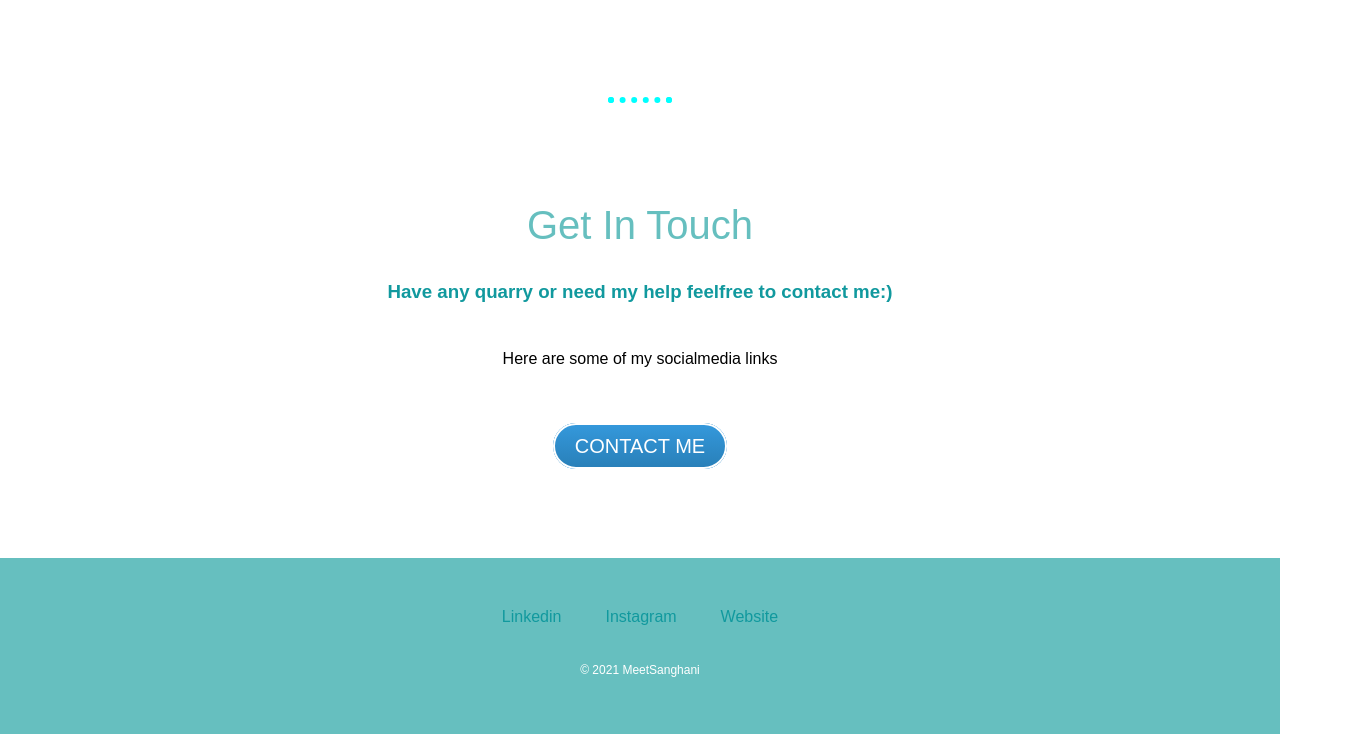
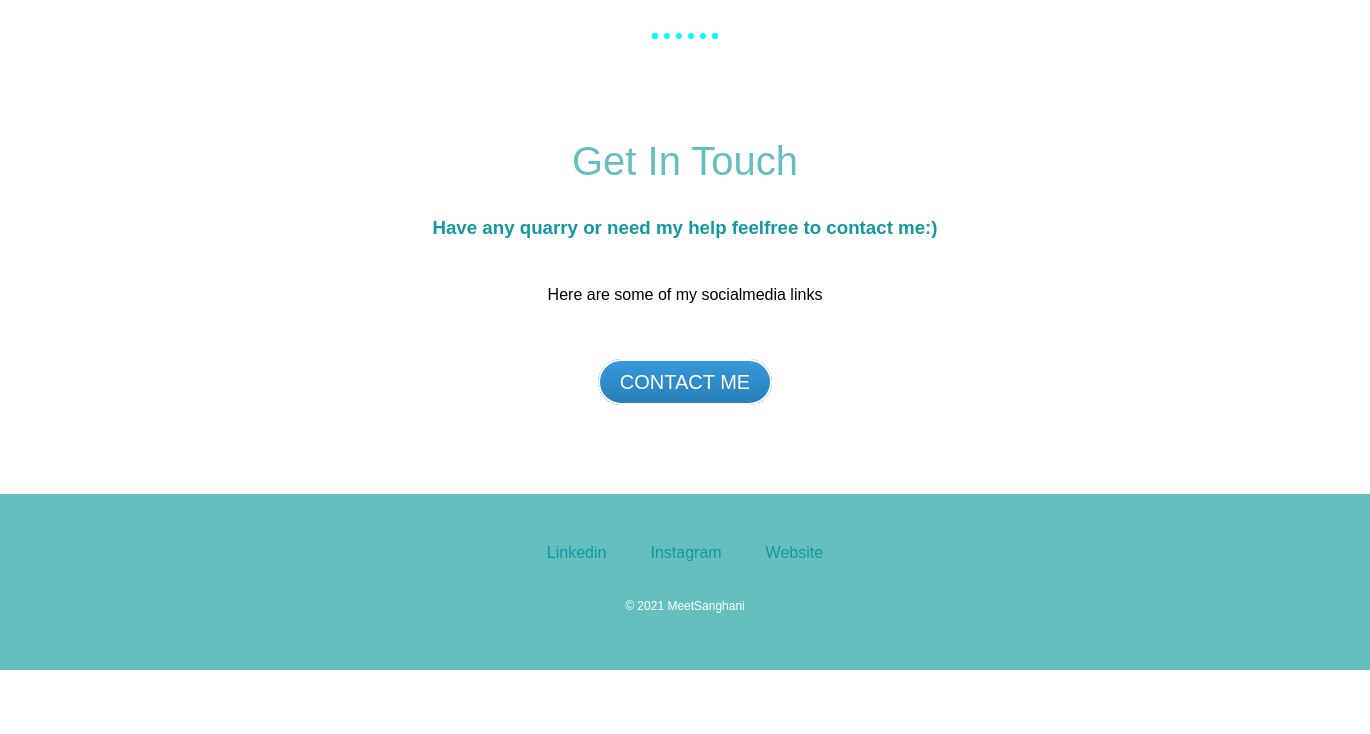
Before and after one commit to meetsanghani/cv, a plain HTML site: page index.html in a window 1280 px wide. Shown: the part 1971-2705 px from the top of the page, 1370 px wide, since content can reach past the window. After the commit the page ends 2641 px from the top, so only its background shows below. Drawn offline with Linux system fonts and the light colour scheme.

Commit message:
Update style.css

```diff
--- a/style.css
+++ b/style.css
@@ -9,6 +9,7 @@ body{
     background-color: #eaf6f6;
     position: relative;
     padding-top: 100px;
+    margin-right: -90px;
 }
 
 .top-cloud{
@@ -39,6 +40,7 @@ left: 150px;}
     background-color: white;
     position: relative;
     margin: 100px 0;
+    margin-right: -90px;
 }
 
 .profile{
@@ -108,7 +110,7 @@ p{
 .bottom-container{
     background-color: #66bfbf;
     text-align: center;
-
+    margin-right: -90px;
     padding: 50px 0 20px 0;
              }
 .fotter-link{
```
